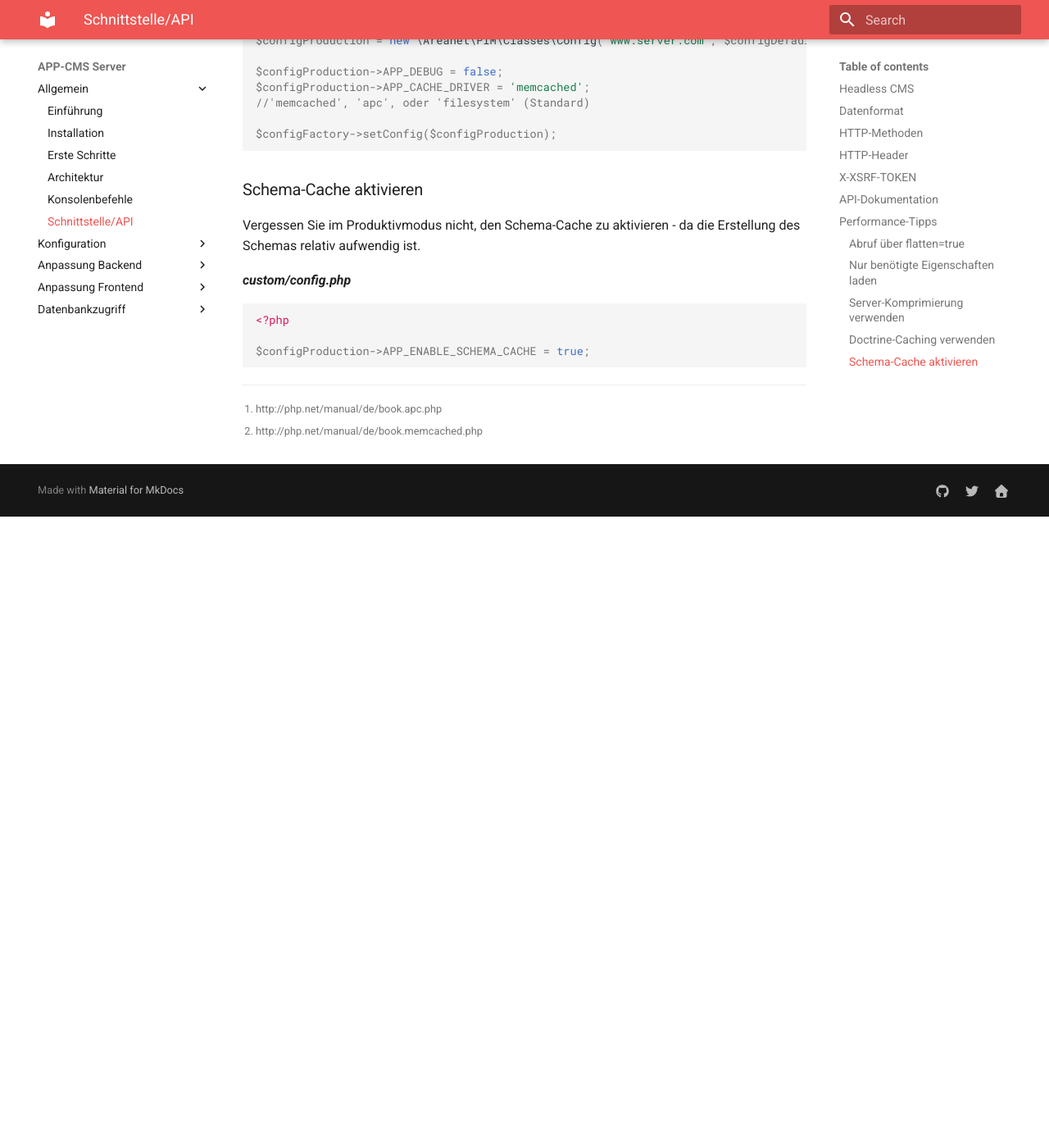
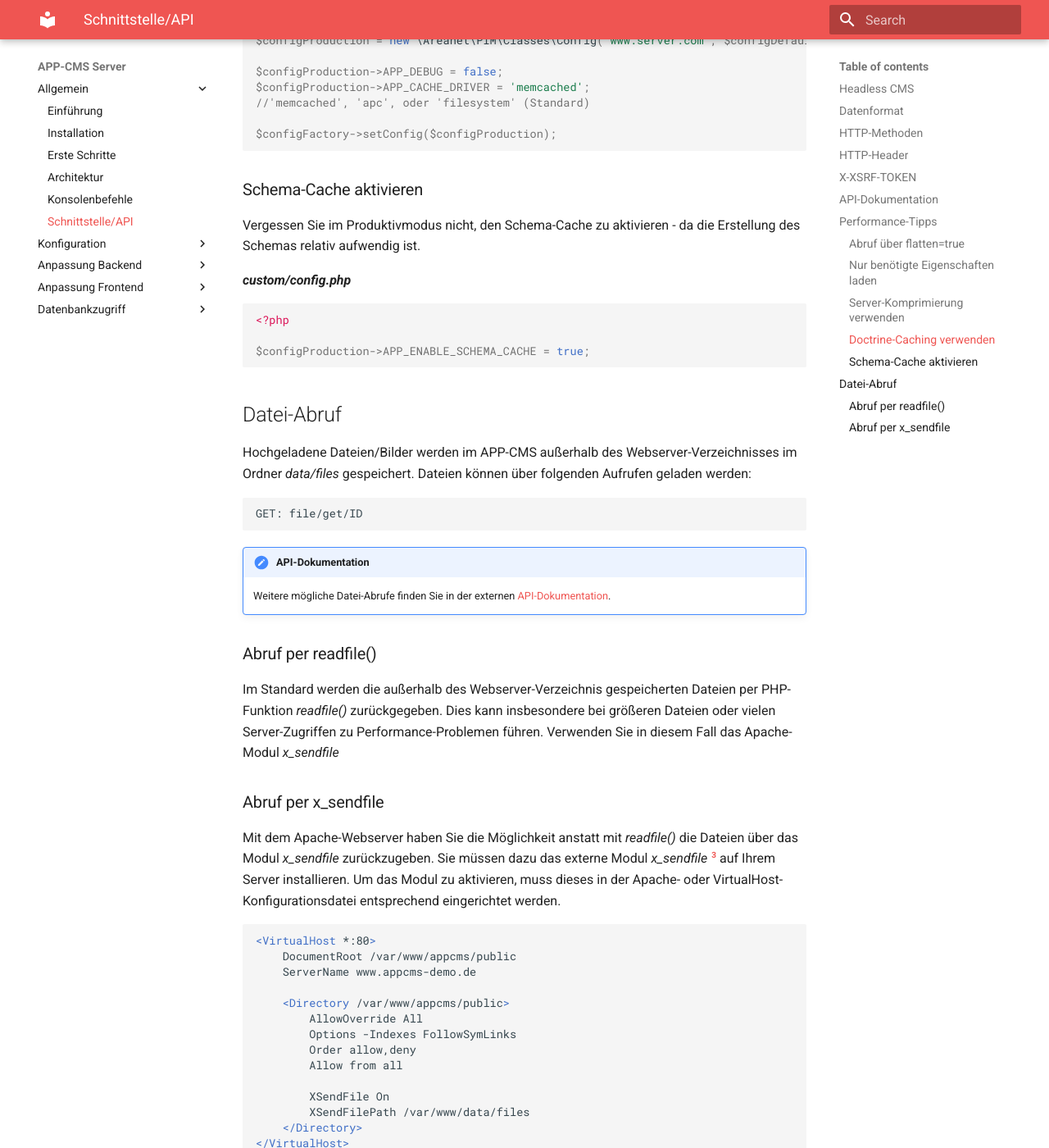
Before and after one commit to appcms/backend-doc, an MkDocs documentation site: the page built from docs/allgemein/schnittstelle.md, in a window 1280 px wide and 1400 px high, scrolled down 3988 px. Shown: the whole window at 82% size. Built offline with MkDocs 1.6.1 and Material for MkDocs 9.7.7, drawn with Linux system fonts in a browser that asks for light colours; old or Windows-style settings are respelled for this version of MkDocs; before the commit the page ends 4618 px from its top, so only the background shows below that; some of the changed text lies outside the part shown.

Commit message:
X-Sendfile Unterstützung

````diff
--- a/docs/allgemein/schnittstelle.md
+++ b/docs/allgemein/schnittstelle.md
@@ -173,5 +173,55 @@ Vergessen Sie im Produktivmodus nicht, den Schema-Cache zu aktivieren - da die E
 $configProduction->APP_ENABLE_SCHEMA_CACHE = true;
 ```
 
+## Datei-Abruf
+
+Hochgeladene Dateien/Bilder werden im APP-CMS außerhalb des Webserver-Verzeichnisses im Ordner _data/files_ gespeichert. Dateien können über folgenden Aufrufen geladen werden:
+
+```
+GET: file/get/ID
+
+```
+
+!!! Note "API-Dokumentation"
+    Weitere mögliche Datei-Abrufe finden Sie in der externen [API-Dokumentation](/doku/api/1.3.0).
+
+### Abruf per readfile()
+
+Im Standard werden die außerhalb des Webserver-Verzeichnis gespeicherten Dateien per PHP-Funktion _readfile()_ zurückgegeben. Dies kann insbesondere bei größeren Dateien oder
+vielen Server-Zugriffen zu Performance-Problemen führen. Verwenden Sie in diesem Fall das Apache-Modul _x_sendfile_
+
+### Abruf per x_sendfile
+
+Mit dem Apache-Webserver haben Sie die Möglichkeit anstatt mit _readfile()_ die Dateien über das Modul _x_sendfile_ zurückzugeben. Sie müssen dazu das externe Modul _x_sendfile_ [^3]
+auf Ihrem Server installieren. Um das Modul zu aktivieren, muss dieses in der Apache- oder VirtualHost-Konfigurationsdatei entsprechend eingerichtet werden.
+
+```
+<VirtualHost *:80>
+    DocumentRoot /var/www/appcms/public
+    ServerName www.appcms-demo.de
+
+    <Directory /var/www/appcms/public>
+        AllowOverride All
+        Options -Indexes FollowSymLinks
+        Order allow,deny
+        Allow from all
+
+        XSendFile On
+        XSendFilePath /var/www/data/files
+    </Directory>
+</VirtualHost>
+
+```
+
+Wenn der Webserver und das Modul korrekt eingerichtet ist, kann die _x_sendfile_-Unterstützung in der Konfigurationsdatei aktiviert werden.
+
+**_custom/config.php_**
+```
+<?php
+
+$configProduction->APP_ENABLE_XSENDFILE = true;
+```
+
 [^1]: http://php.net/manual/de/book.apc.php
 [^2]: http://php.net/manual/de/book.memcached.php
+[^3]: http://tn123.org/mod_xsendfile/
````
